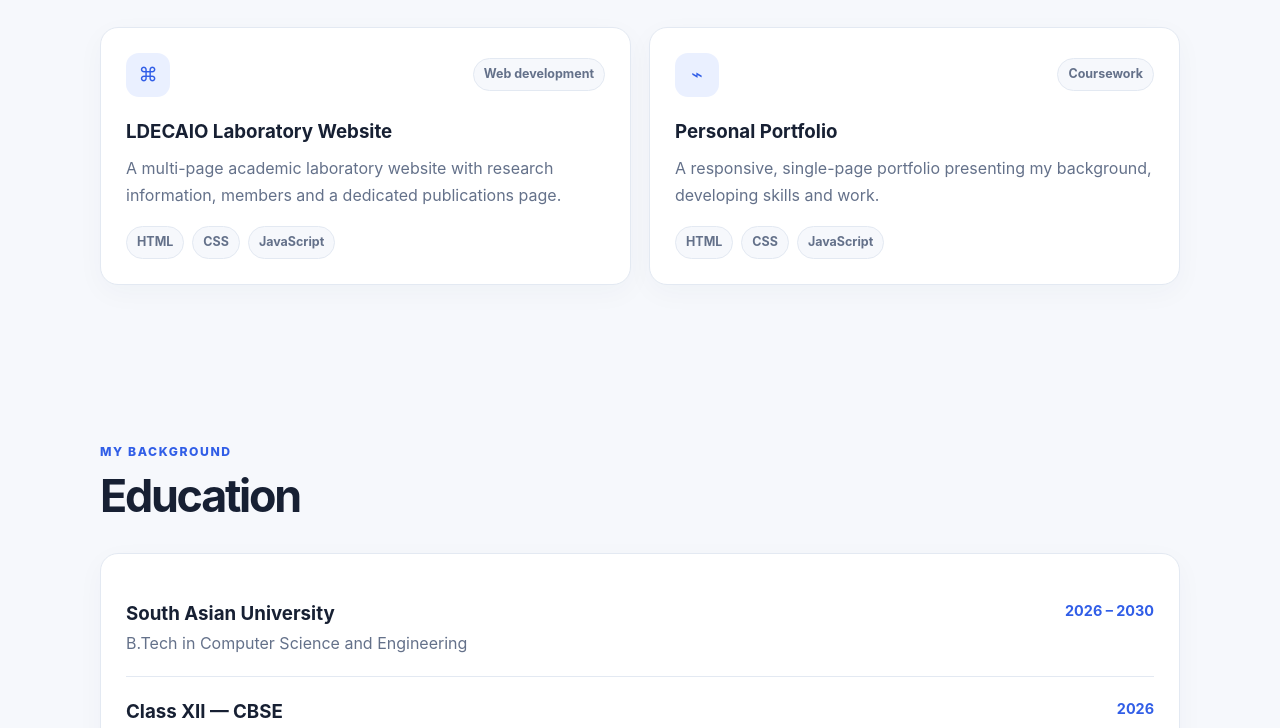
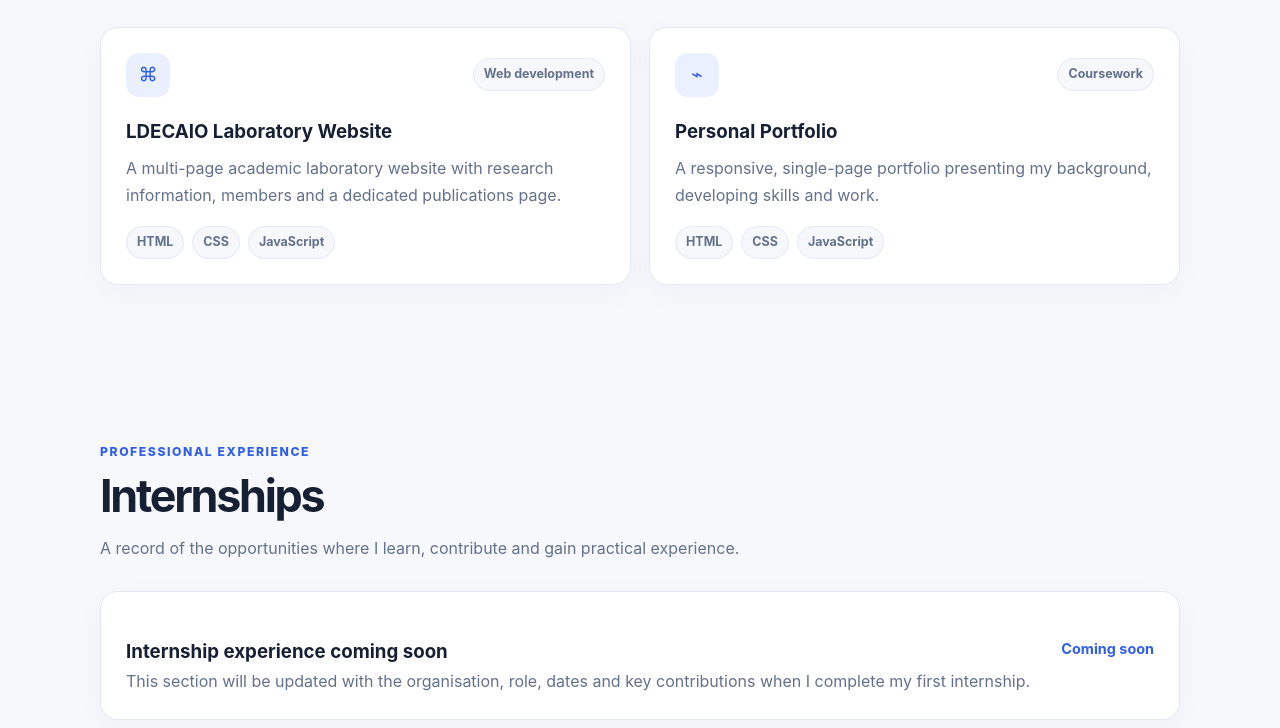
Before and after one commit to Swastik2907/portfolio, a plain HTML site: page index.html in a window 1280 px wide. Shown: the part 2072-2800 px from the top of the page. Drawn offline with Linux system fonts and the light colour scheme.

Commit message:
Add internships section to index.html
Added an internships section to showcase professional experience.

```diff
--- a/index.html
+++ b/index.html
@@ -164,6 +164,7 @@
         <li><a href="#about">About</a></li>
         <li><a href="#skills">Skills</a></li>
         <li><a href="#projects">Projects</a></li>
+        <li><a href="#internships">Internships</a></li>
         <li><a href="#education">Education</a></li>
         <li><a href="#contact">Contact</a></li>
       </ul>
@@ -276,6 +277,25 @@
       </div>
     </section>
 
+    <section id="internships">
+      <div class="container">
+        <div class="section-head reveal">
+          <span class="section-kicker">Professional experience</span>
+          <h2>Internships</h2>
+          <p class="section-desc">A record of the opportunities where I learn, contribute and gain practical experience.</p>
+        </div>
+        <article class="card reveal">
+          <div class="education-item">
+            <div>
+              <h3>Internship experience coming soon</h3>
+              <p>This section will be updated with the organisation, role, dates and key contributions when I complete my first internship.</p>
+            </div>
+            <span class="date">Coming soon</span>
+          </div>
+        </article>
+      </div>
+    </section>
+
     <section id="education">
       <div class="container">
         <div class="section-head reveal">
```
